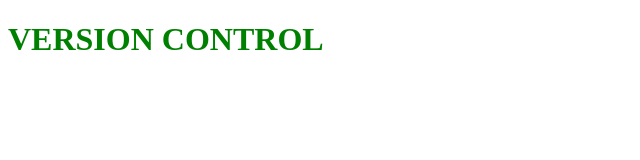
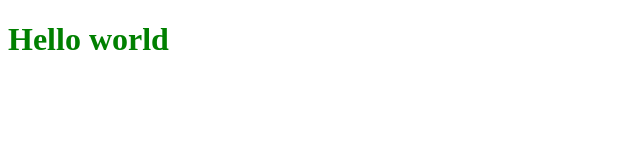
Before and after one commit to GMien/Version-Control, a plain HTML site: page index.html in a window 1280 px wide. Shown: the whole page, without its empty margins (0-640 px from the left). Drawn offline with Linux system fonts and the light colour scheme.

Commit message:
changed the heading-text

```diff
--- a/index.html
+++ b/index.html
@@ -8,6 +8,6 @@
     <title>Document</title>
   </head>
   <body>
-    <h1 class="heading-text">VERSION CONTROL</h1>
+    <h1 class="heading-text">Hello world</h1>
   </body>
 </html>
```
